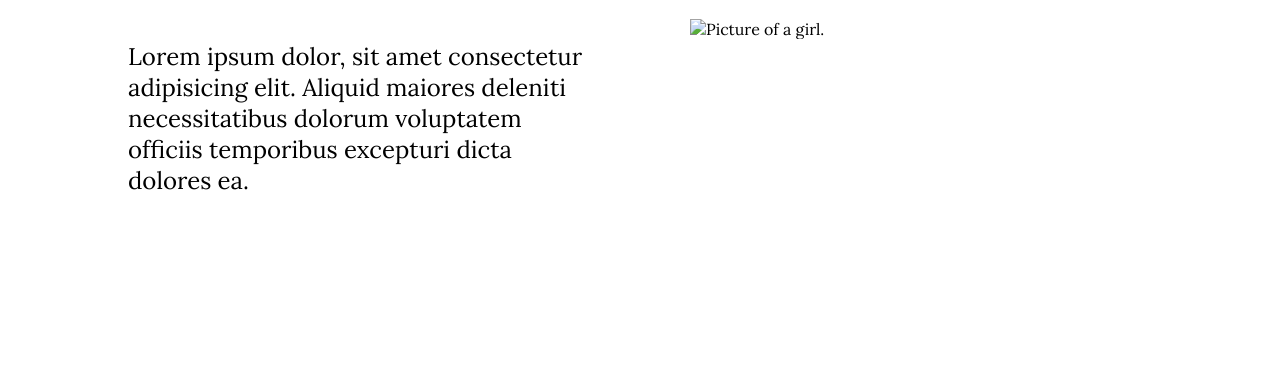
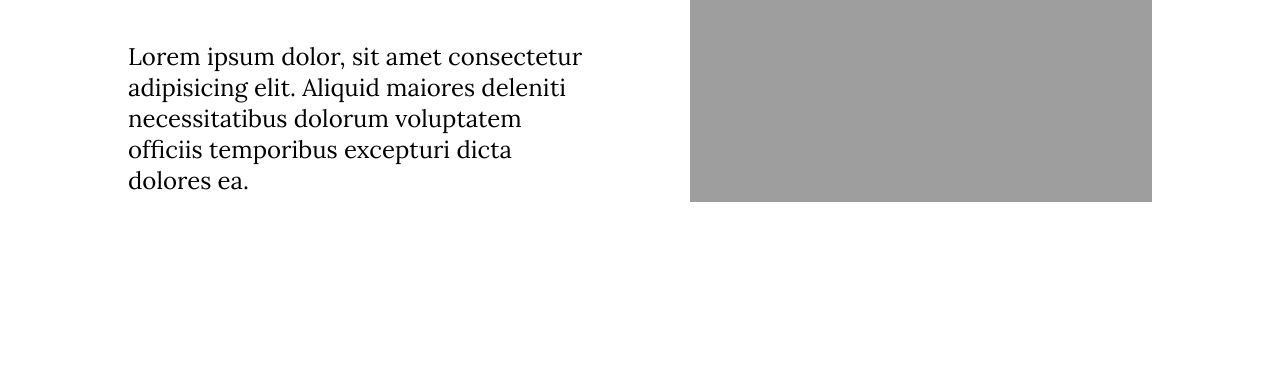
Before and after one commit to UTKARSHBHA/tanz, a website: page index.html in a window 1280 px wide. Shown: the part 421-800 px from the top of the page. Drawn offline with Linux system fonts and the light colour scheme; the site is published under a folder, as on GitHub Pages, so addresses that start at the root find nothing.

Commit message:
hader-bg image not showing bug fixed

```diff
--- a/index.html
+++ b/index.html
@@ -103,7 +103,7 @@
         </p>
       </div>
 
-      <img id="pic" src="/public/img/header-bg.png" alt="Picture of a girl." />
+      <img id="pic" src="public/img/header-bg.png" alt="Picture of a girl." />
     </header>
   </body>
 </html>
--- a/reference.txt
+++ b/reference.txt
@@ -1 +1,2 @@
 navbar : https://codepen.io/alphardex/pen/NWxNyXb
+header bg : https://pngtree.com/so/singing-and-dancing
```
